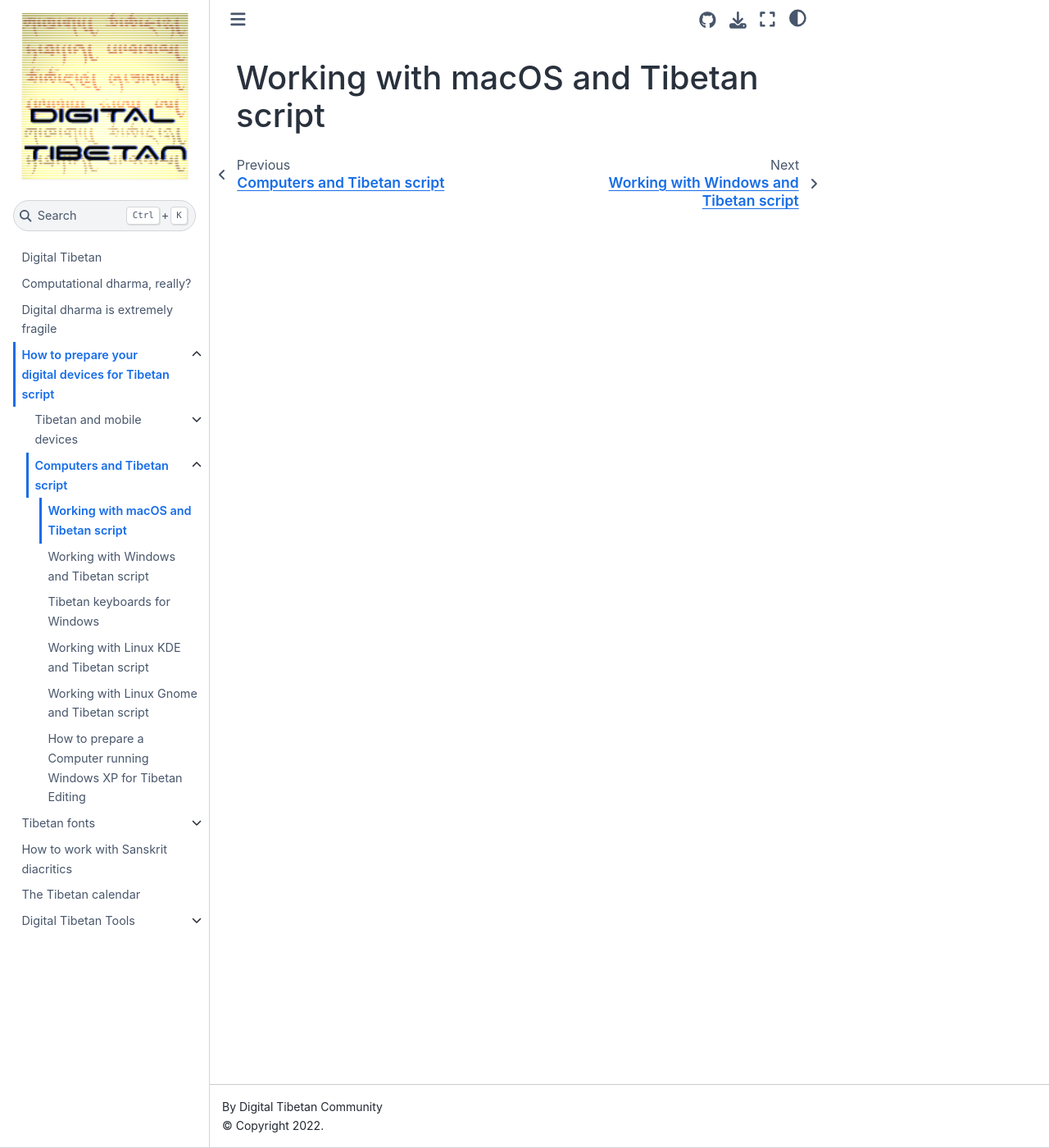
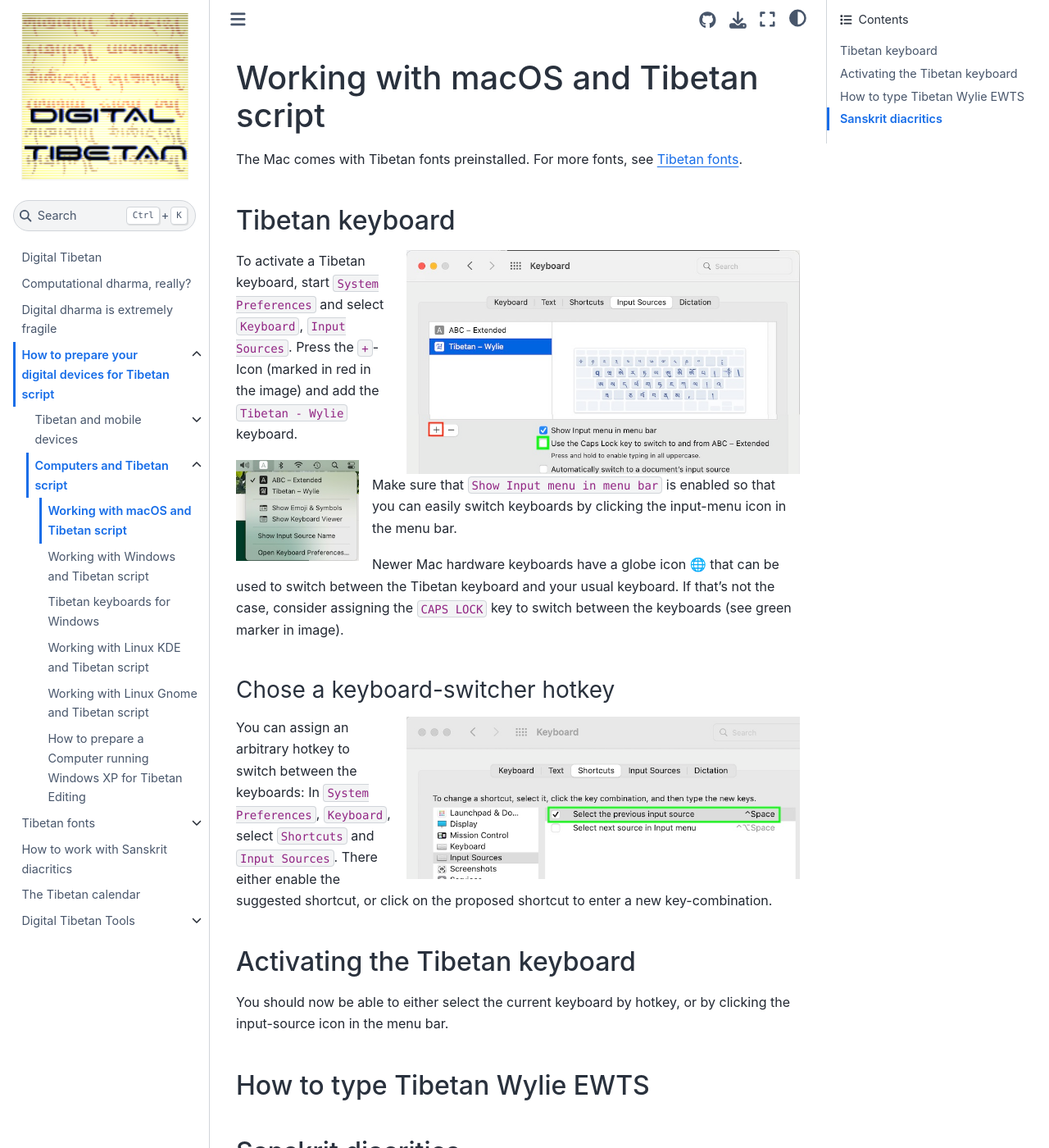
Before and after one commit to DigitalTibetan/DigitalTibetan, a Jupyter Book: the page built from docs/computers_macos.md, in a window 1280 px wide and 1400 px high. Shown: the whole window at 82% size. Built offline with Jupyter Book 1.0.4 settings and Sphinx 7.4.7 and the Sphinx Book theme 1.1.4, drawn with Linux system fonts in a browser that asks for light colours.

Commit message:
Keyboard stuff

````diff
--- a/docs/computers_macos.md
+++ b/docs/computers_macos.md
@@ -1 +1,37 @@
 # Working with macOS and Tibetan script
+
+The Mac comes with Tibetan fonts preinstalled. For more fonts, see [Tibetan fonts](tibetan_fonts.md).
+
+## Tibetan keyboard
+
+```{image} Images/macos_keyboard.jpg
+:align: right
+:width: 480
+```
+ To activate a Tibetan keyboard, start `System Preferences` and select `Keyboard`, `Input Sources`. Press the `+`-Icon (marked in red in the image) and add the `Tibetan - Wylie` keyboard.
+
+ ```{image} Images/macos_input_source_select.jpg
+ :align: left
+ :width: 150
+ ```
+
+Make sure that `Show Input menu in menu bar` is enabled so that you can easily switch keyboards by clicking the input-menu icon in the menu bar.
+
+Newer Mac hardware keyboards have a globe icon 🌐 that can be used to switch between the Tibetan keyboard and your usual keyboard. If that's not the case, consider assigning the `CAPS LOCK` key to switch between the keyboards (see green marker in image).
+
+### Chose a keyboard-switcher hotkey
+
+```{image} Images/macos_input_sources.jpg
+:align: right
+:width: 480
+```
+You can assign an arbitrary hotkey to switch between the keyboards: In `System Preferences`, `Keyboard`, select `Shortcuts` and `Input Sources`. There either enable the suggested shortcut, or click on the proposed shortcut to enter a new key-combination.
+
+## Activating the Tibetan keyboard
+
+You should now be able to either select the current keyboard by hotkey, or by clicking the input-source icon in the menu bar.
+
+## How to type Tibetan Wylie EWTS
+
+
+## Sanskrit diacritics
````
Also changed, not shown: docs/computers_windows_keyboards.md (+18 -6 lines), docs/computers_windows_xp.md (+5 -2 lines), docs/tibetan_font_creation.md (+3 -0 lines), docs/Images/macos_input_source_select.jpg (added), docs/Images/macos_input_sources.jpg (added), docs/Images/macos_keyboard.jpg (added).
